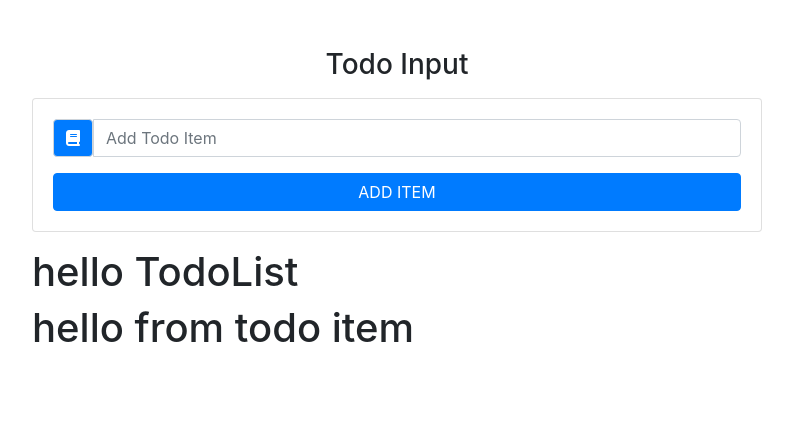
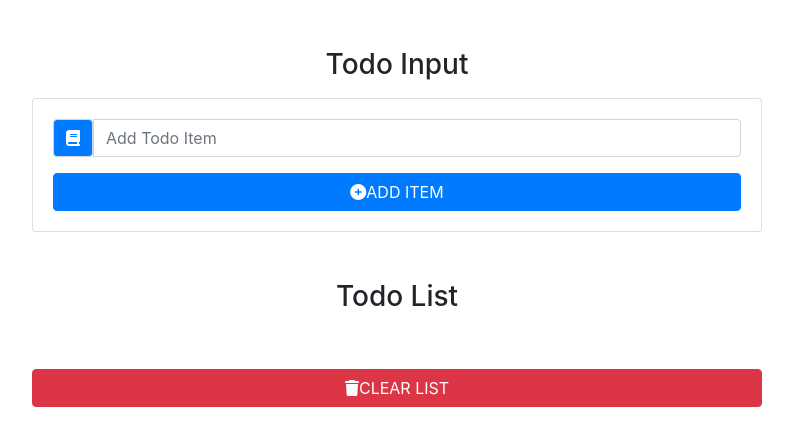
Before and after one commit to fyardlest1/fyard-todo-list, a React (Create React App) app: page / in a window 1280 px wide. Shown: the top 446 px of the page, without its empty margins (243-1036 px from the left). Built offline with nearby package versions, Linux system fonts and the light colour scheme.

Commit message:
TodoList Component Ready

```diff
--- a/src/components/TodoInput.jsx
+++ b/src/components/TodoInput.jsx
@@ -14,7 +14,10 @@
                             value={item}
                             onChange={handleChange} />
                     </div>
-                    <button type="submit" className='btn btn-block text-uppercase btn-primary'>add item</button>
+                    <button type="submit" className='btn btn-block text-uppercase btn-primary'>
+                        <i class="fas fa-plus-circle"/>
+                        add item
+                    </button>
                 </form>
             </div>
         );
--- a/src/components/TodoList.jsx
+++ b/src/components/TodoList.jsx
@@ -3,11 +3,26 @@
 
 class TodoList extends Component {
     render() {
+        const { items, clearList, handleDelete, handleEdit } = this.props;
         return (
-            <section>
-                <h1>hello TodoList</h1>
-                <TodoItem />
-            </section>
+            <ul className="list-group my-5">
+                <h3 className="text-capitalize text-center">
+                    todo list
+                </h3>
+                {items.map(item => {
+                    return (
+                        <TodoItem
+                            key={item.id} title={item.title}
+                            handleDelete={() => handleDelete(item.id)}
+                            handleEdit={() => handleEdit(item.id)}
+                        />
+                    )
+                })}
+                <button className="btn btn-danger btn-block text-uppercase mt-5" onClick={clearList}>
+                    <i class="fas fa-trash"/>
+                    clear list
+                </button>
+            </ul>
         );
     }
 }
```
Also changed, not shown: 1 other file (tests, documents, lock files or other folders).
